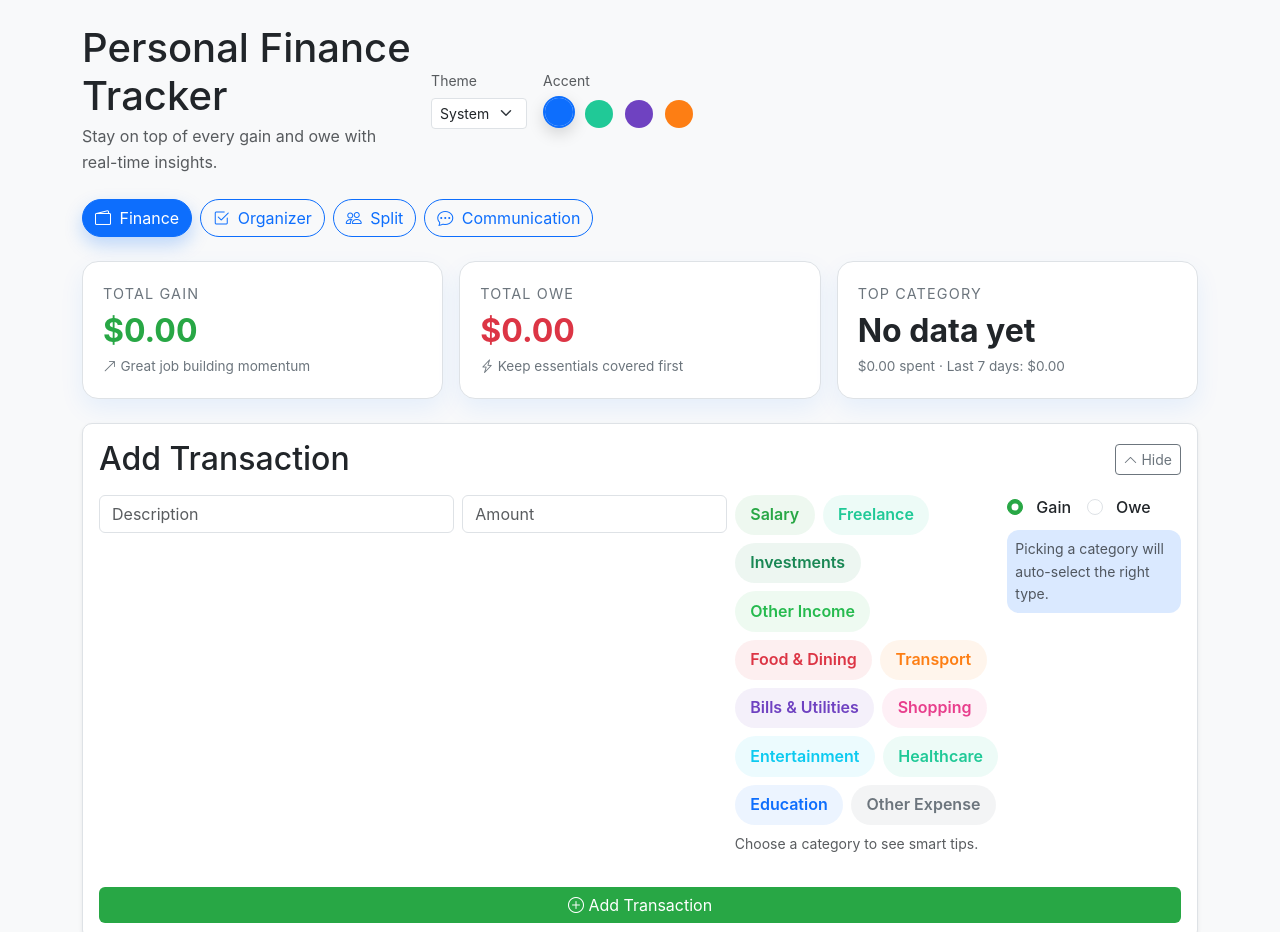
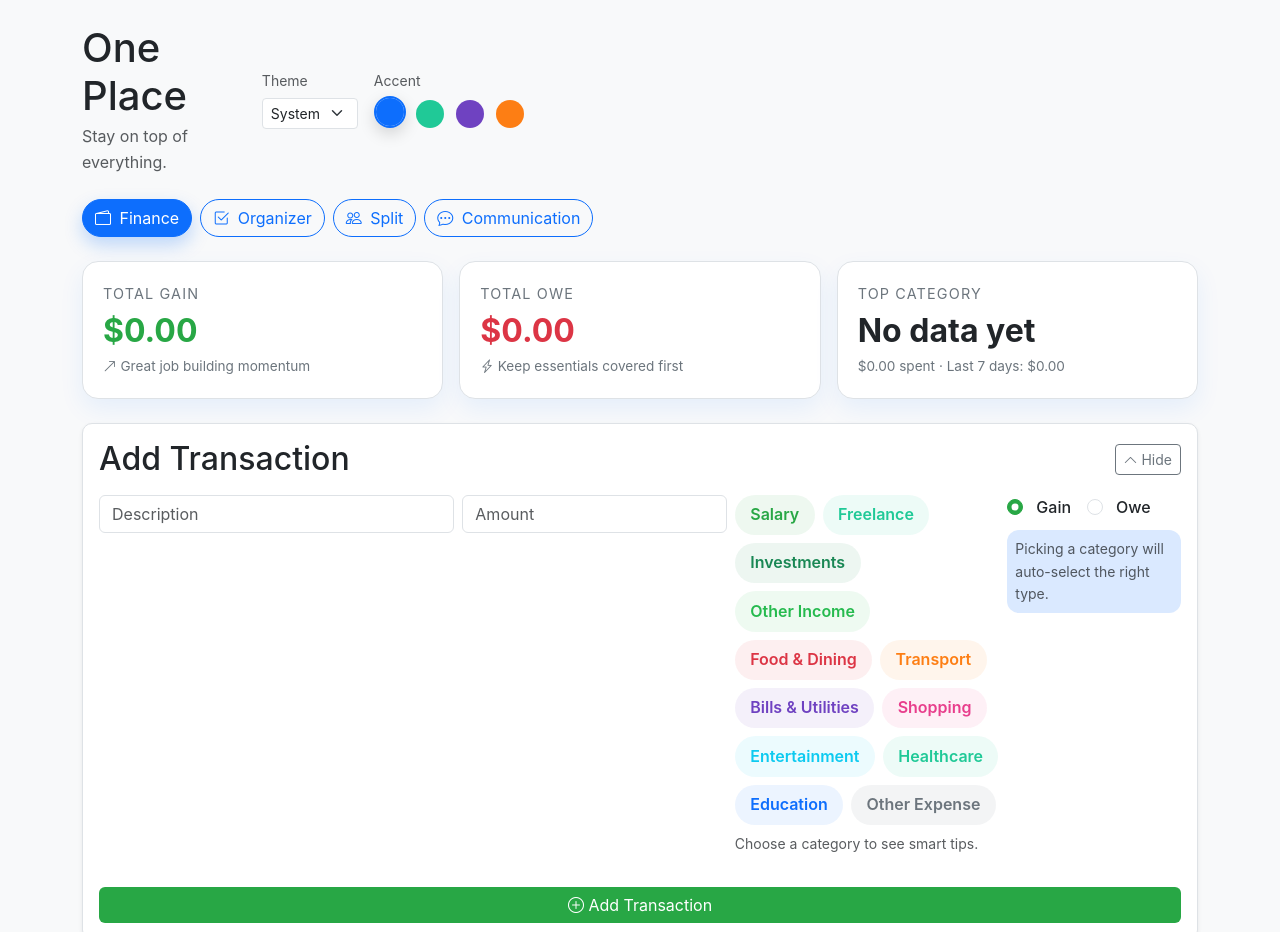
Before and after one commit to majdinagi9/smart-budget, a website: page index.html in a window 1280 px wide. Shown: the top 932 px of the page. Drawn offline with nearby package versions, Linux system fonts and the light colour scheme.

Commit message:
Change title and headings from Finance Tracker to OnePlace

```diff
--- a/index.html
+++ b/index.html
@@ -3,7 +3,7 @@
 <head>
     <meta charset="UTF-8">
     <meta name="viewport" content="width=device-width, initial-scale=1.0">
-    <title>Finance Tracker</title>
+    <title>OnePlace</title>
     <link rel="icon" type="image/svg+xml" href="assets/logo.svg">
     <!-- Mobile web app capable meta tags -->
     <meta name="mobile-web-app-capable" content="yes">
@@ -600,8 +600,8 @@
     <div class="container mt-4">
         <div class="d-flex flex-column flex-md-row align-items-md-center gap-3 mb-4">
             <div>
-                <h1 class="mb-1">Personal Finance Tracker</h1>
-                <p class="text-muted mb-0">Stay on top of every gain and owe with real-time insights.</p>
+                <h1 class="mb-1">One Place</h1>
+                <p class="text-muted mb-0">Stay on top of everything.</p>
             </div>
             <div class="d-flex flex-wrap gap-3 ms-md-auto w-100 w-md-auto">
                 <div class="theme-controls flex-grow-1 flex-md-grow-0">
```
